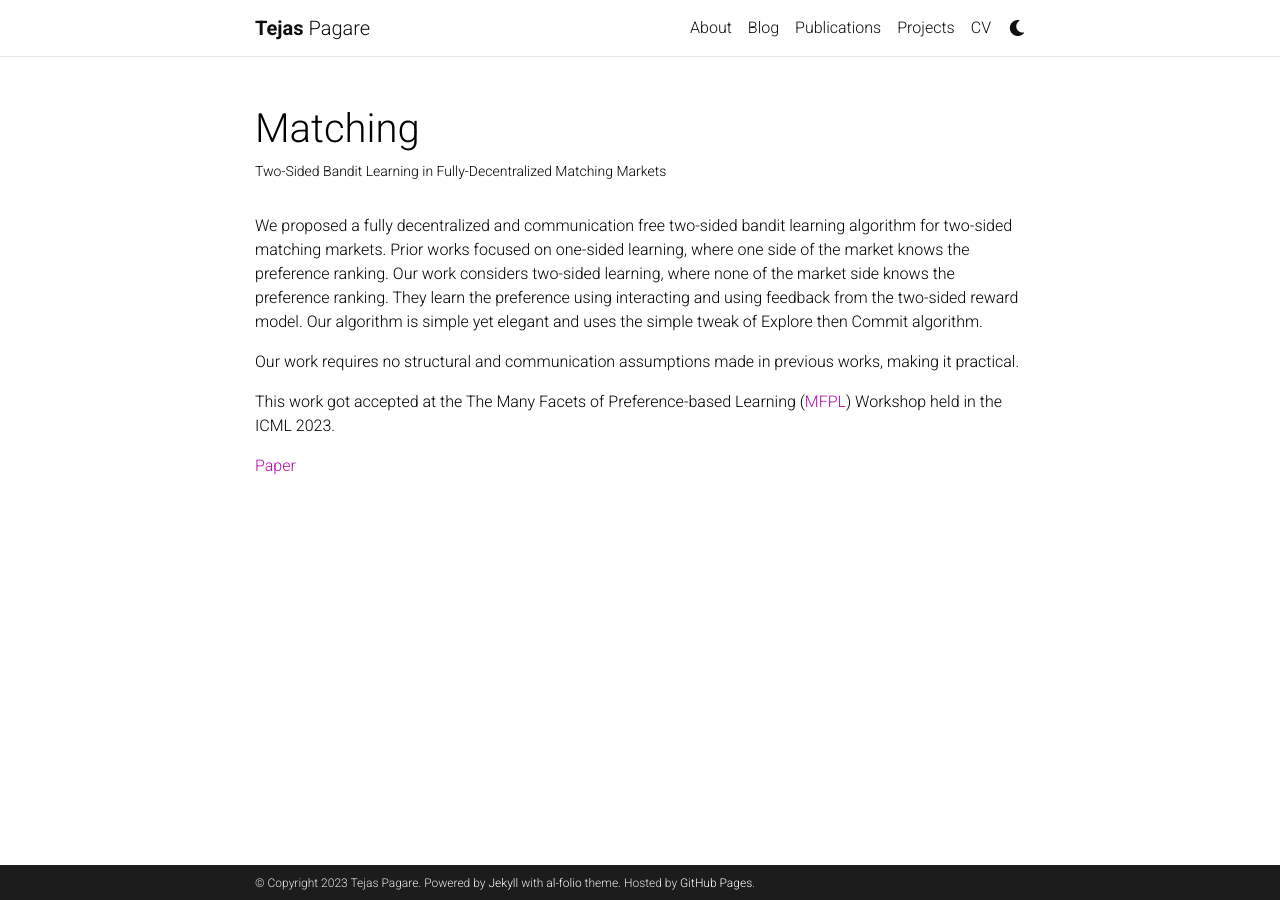
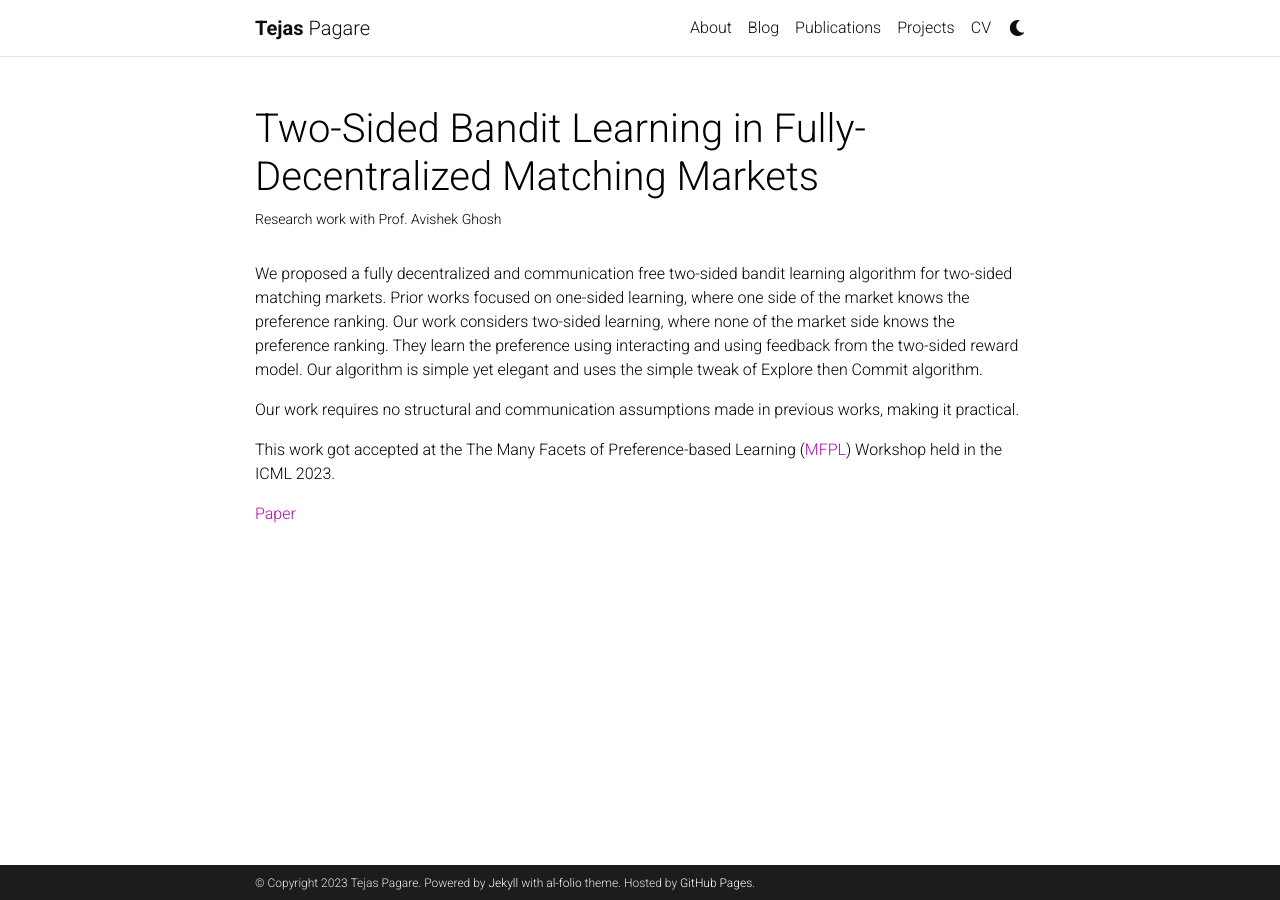
Before and after one commit to tejassp2002/tejassp2002.github.io, a Jekyll site: the page built from _projects/7_project.md, in a window 1280 px wide. Built offline with Jekyll 4.4.1, drawn with Linux system fonts in a browser that asks for light colours; full-size pictures stand in for the smaller copies a plugin makes; comment, search, counter and statistics services are not loaded; a style sheet for code colours, icons or effects is not loaded.

Commit message:
added new projects

```diff
--- a/_projects/7_project.md
+++ b/_projects/7_project.md
@@ -1,7 +1,7 @@
 ---
 layout: page
-title: Matching
-description: Two-Sided Bandit Learning in Fully-Decentralized Matching Markets
+title: Two-Sided Bandit Learning in Fully-Decentralized Matching Markets
+description: Research work with Prof. Avishek Ghosh
 img: assets/img/mm_anim.gif
 importance: 1
 category: work
```
Also changed, not shown: _pages/about.md (+1 -0 lines), _projects/1_project.md (+1 -1 lines).
